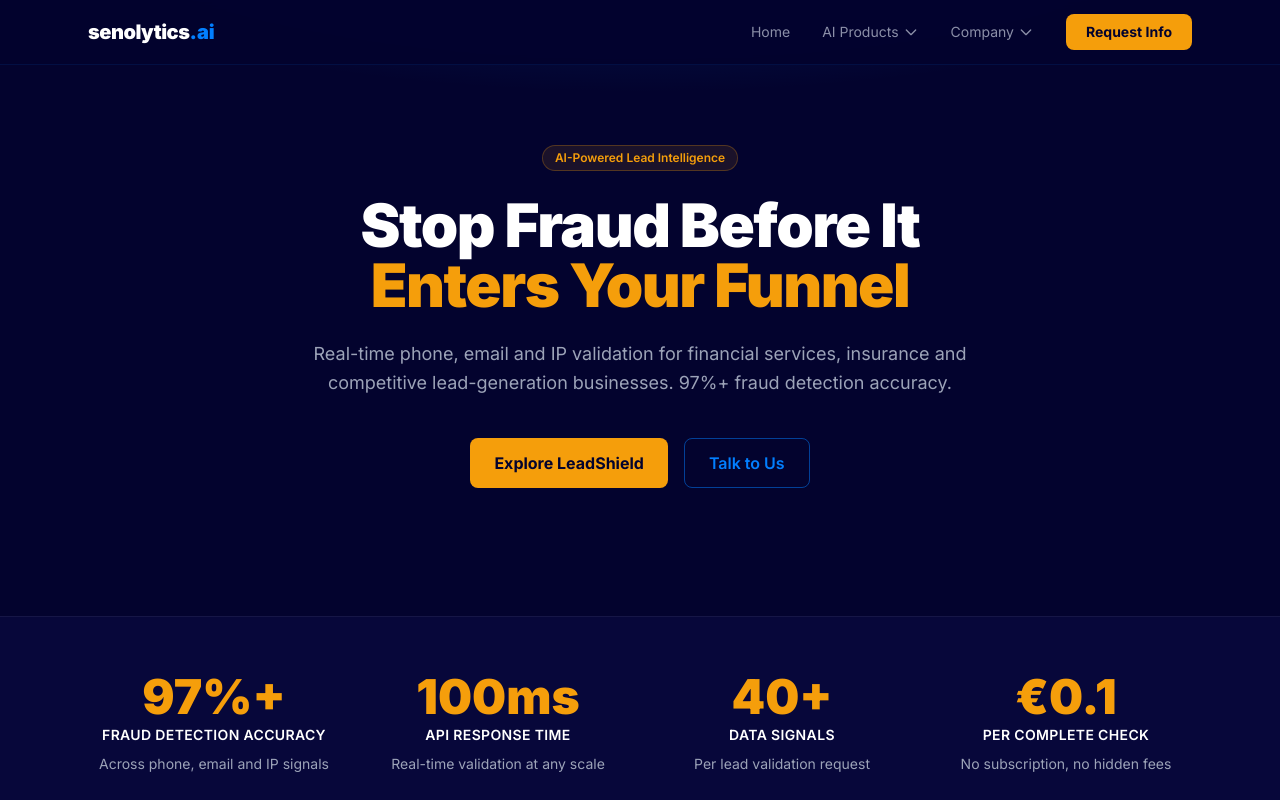
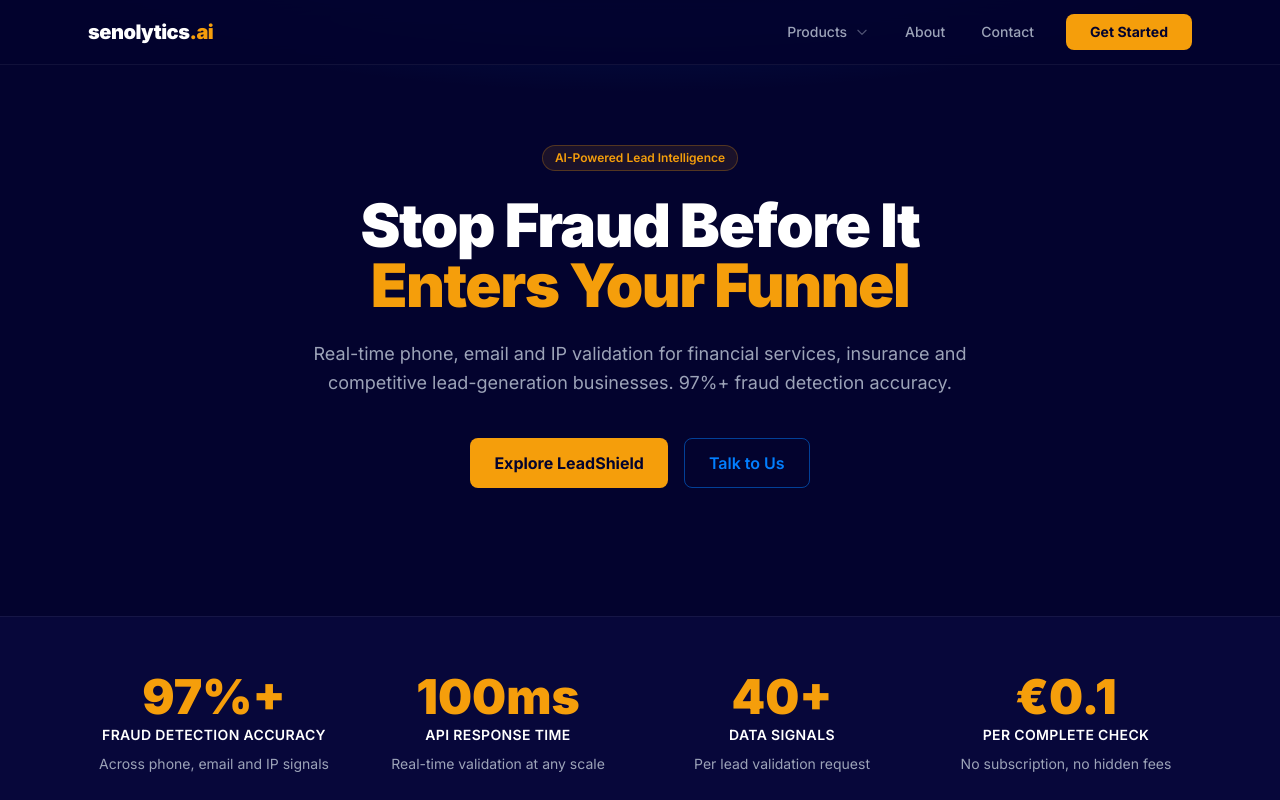
Before and after one commit to akermanai/senolytics-web, a Next.js app: page / in a window 1280 px wide. Shown: the top 800 px of the page. Built offline with nearby package versions, Linux system fonts and the light colour scheme.

Commit message:
design: amber .ai in logo, amber CTA button in nav

```diff
--- a/components/Header.tsx
+++ b/components/Header.tsx
@@ -1,67 +1,87 @@
 "use client";
+import Link from "next/link";
 import { useState } from "react";
-import Link from "next/link";
 
-const productsLinks = [
-  { href: "/lead-shield", label: "Lead Shield" },
-  { href: "/funnel-optimization", label: "Funnel Optimization" },
-  { href: "/ai-innovation-lab", label: "AI Innovation Lab" },
-];
-
-const companyLinks = [
-  { href: "/about", label: "About" },
-  { href: "/contact", label: "Contact" },
+const nav = [
+  {
+    label: "Products",
+    children: [
+      { label: "LeadShield", href: "/lead-shield", desc: "Phone, email & IP validation" },
+      { label: "Funnel Optimisation", href: "/funnel-optimization", desc: "AI conversion intelligence" },
+      { label: "AI Innovation Lab", href: "/ai-innovation-lab", desc: "Custom AI solutions" },
+    ],
+  },
+  { label: "About", href: "/about" },
+  { label: "Contact", href: "/contact" },
 ];
 
 export default function Header() {
+  const [open, setOpen] = useState(false);
   const [mobileOpen, setMobileOpen] = useState(false);
-  const [productsOpen, setProductsOpen] = useState(false);
-  const [companyOpen, setCompanyOpen] = useState(false);
 
   return (
-    <header className="fixed top-0 left-0 right-0 z-50 bg-[#03032e]/95 backdrop-blur-sm border-b border-[rgba(2,127,255,0.1)]">
-      <div className="max-w-6xl mx-auto px-6 flex items-center justify-between h-16">
-        <Link href="/" className="flex items-baseline gap-0">
-          <span className="text-white font-black text-xl tracking-tight">senolytics</span>
-          <span className="text-[#027fff] font-black text-xl">.ai</span>
+    <header className="fixed top-0 left-0 right-0 z-50 bg-[#03032e]/90 backdrop-blur-md border-b border-white/[0.06]">
+      <div className="max-w-6xl mx-auto px-6 h-16 flex items-center justify-between">
+        {/* Logo */}
+        <Link href="/" className="text-xl font-black tracking-tight">
+          <span className="text-white">senolytics</span>
+          <span className="text-[#f59e0b]">.ai</span>
         </Link>
 
-        <nav className="hidden md:flex items-center gap-8">
-          <Link href="/" className="text-sm text-[#8b8fa8] hover:text-white transition-colors">Home</Link>
-
-          <div className="relative" onMouseEnter={() => setProductsOpen(true)} onMouseLeave={() => setProductsOpen(false)}>
-            <button className="text-sm text-[#8b8fa8] hover:text-white transition-colors flex items-center gap-1">
-              AI Products
-              <svg className="w-4 h-4" fill="none" stroke="currentColor" viewBox="0 0 24 24"><path strokeLinecap="round" strokeLinejoin="round" strokeWidth={2} d="M19 9l-7 7-7-7" /></svg>
-            </button>
-            {productsOpen && (
-              <div className="absolute top-full left-0 mt-1 w-52 bg-[#06063f] border border-[rgba(2,127,255,0.2)] rounded-xl shadow-2xl py-2">
-                {productsLinks.map(l => (
-                  <Link key={l.href} href={l.href} className="block px-4 py-2.5 text-sm text-[#8b8fa8] hover:text-white hover:bg-[rgba(2,127,255,0.05)] transition-colors">{l.label}</Link>
-                ))}
+        {/* Desktop nav */}
+        <nav className="hidden md:flex items-center gap-1">
+          {nav.map((item) =>
+            item.children ? (
+              <div key={item.label} className="relative">
+                <button
+                  className="btn-ghost text-sm"
+                  onMouseEnter={() => setOpen(true)}
+                  onMouseLeave={() => setOpen(false)}
+                >
+                  {item.label}
+                  <svg className="w-3.5 h-3.5 opacity-50" fill="none" viewBox="0 0 24 24" stroke="currentColor">
+                    <path strokeLinecap="round" strokeLinejoin="round" strokeWidth={2} d="M19 9l-7 7-7-7" />
+                  </svg>
+                </button>
+                {open && (
+                  <div
+                    className="absolute top-full left-0 pt-2 w-64"
+                    onMouseEnter={() => setOpen(true)}
+                    onMouseLeave={() => setOpen(false)}
+                  >
+                    <div className="bg-[#07073a] border border-white/[0.08] rounded-xl p-2 shadow-xl">
+                      {item.children.map((child) => (
+                        <Link
+                          key={child.href}
+                          href={child.href}
+                          className="flex flex-col px-4 py-3 rounded-lg hover:bg-white/[0.05] transition-colors"
+                        >
+                          <span className="text-white text-sm font-semibold">{child.label}</span>
+                          <span className="text-[#9ca3b8] text-xs mt-0.5">{child.desc}</span>
+                        </Link>
+                      ))}
+                    </div>
+                  </div>
+                )}
               </div>
-            )}
-          </div>
-
-          <div className="relative" onMouseEnter={() => setCompanyOpen(true)} onMouseLeave={() => setCompanyOpen(false)}>
-            <button className="text-sm text-[#8b8fa8] hover:text-white transition-colors flex items-center gap-1">
-              Company
-              <svg className="w-4 h-4" fill="none" stroke="currentColor" viewBox="0 0 24 24"><path strokeLinecap="round" strokeLinejoin="round" strokeWidth={2} d="M19 9l-7 7-7-7" /></svg>
-            </button>
-            {companyOpen && (
-              <div className="absolute top-full left-0 mt-1 w-40 bg-[#06063f] border border-[rgba(2,127,255,0.2)] rounded-xl shadow-2xl py-2">
-                {companyLinks.map(l => (
-                  <Link key={l.href} href={l.href} className="block px-4 py-2.5 text-sm text-[#8b8fa8] hover:text-white hover:bg-[rgba(2,127,255,0.05)] transition-colors">{l.label}</Link>
-                ))}
-              </div>
-            )}
-          </div>
-
-          <Link href="/contact" className="btn-primary text-sm py-2 px-5">Request Info</Link>
+            ) : (
+              <Link key={item.href} href={item.href!} className="btn-ghost text-sm">
+                {item.label}
+              </Link>
+            )
+          )}
+          <Link href="/contact" className="ml-3 btn-primary text-sm py-2">
+            Get Started
+          </Link>
         </nav>
 
-        <button className="md:hidden text-white" onClick={() => setMobileOpen(!mobileOpen)}>
-          <svg className="w-6 h-6" fill="none" stroke="currentColor" viewBox="0 0 24 24">
+        {/* Mobile burger */}
+        <button
+          className="md:hidden text-white p-2"
+          onClick={() => setMobileOpen(!mobileOpen)}
+          aria-label="Menu"
+        >
+          <svg className="w-6 h-6" fill="none" viewBox="0 0 24 24" stroke="currentColor">
             {mobileOpen
               ? <path strokeLinecap="round" strokeLinejoin="round" strokeWidth={2} d="M6 18L18 6M6 6l12 12" />
               : <path strokeLinecap="round" strokeLinejoin="round" strokeWidth={2} d="M4 6h16M4 12h16M4 18h16" />}
@@ -69,14 +89,15 @@ export default function Header() {
         </button>
       </div>
 
+      {/* Mobile menu */}
       {mobileOpen && (
-        <div className="md:hidden bg-[#06063f] border-t border-[rgba(2,127,255,0.1)] px-6 py-4 space-y-3">
-          <Link href="/" className="block text-[#8b8fa8] hover:text-white py-1" onClick={() => setMobileOpen(false)}>Home</Link>
-          <div className="text-xs text-[#027fff] uppercase tracking-widest mt-3 mb-1">AI Products</div>
-          {productsLinks.map(l => <Link key={l.href} href={l.href} className="block text-[#8b8fa8] hover:text-white py-1 pl-2" onClick={() => setMobileOpen(false)}>{l.label}</Link>)}
-          <div className="text-xs text-[#027fff] uppercase tracking-widest mt-3 mb-1">Company</div>
-          {companyLinks.map(l => <Link key={l.href} href={l.href} className="block text-[#8b8fa8] hover:text-white py-1 pl-2" onClick={() => setMobileOpen(false)}>{l.label}</Link>)}
-          <Link href="/contact" className="btn-primary text-sm mt-3 w-full justify-center block text-center" onClick={() => setMobileOpen(false)}>Request Info</Link>
+        <div className="md:hidden bg-[#07073a] border-t border-white/[0.06] px-6 py-4 space-y-2">
+          <Link href="/lead-shield" className="block py-2 text-[#9ca3b8] hover:text-white">LeadShield</Link>
+          <Link href="/funnel-optimization" className="block py-2 text-[#9ca3b8] hover:text-white">Funnel Optimisation</Link>
+          <Link href="/ai-innovation-lab" className="block py-2 text-[#9ca3b8] hover:text-white">AI Innovation Lab</Link>
+          <Link href="/about" className="block py-2 text-[#9ca3b8] hover:text-white">About</Link>
+          <Link href="/contact" className="block py-2 text-[#9ca3b8] hover:text-white">Contact</Link>
+          <Link href="/contact" className="btn-primary text-sm mt-2 inline-flex">Get Started</Link>
         </div>
       )}
     </header>
```
